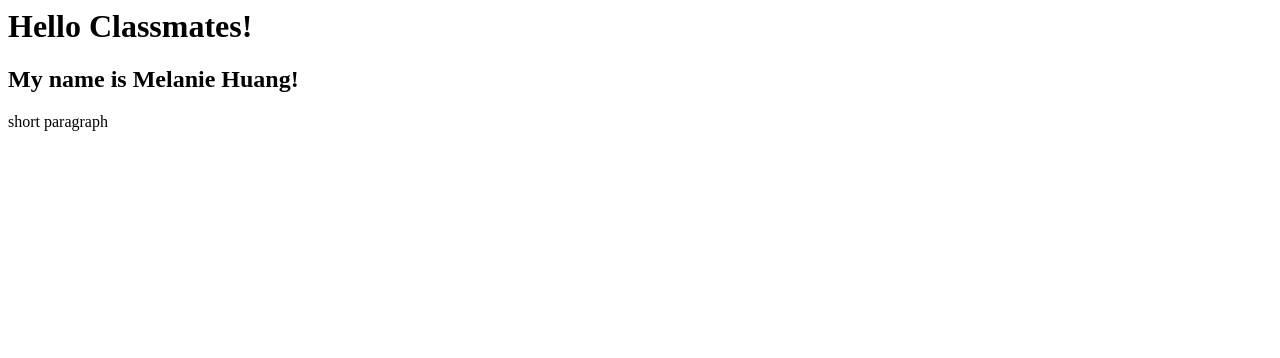
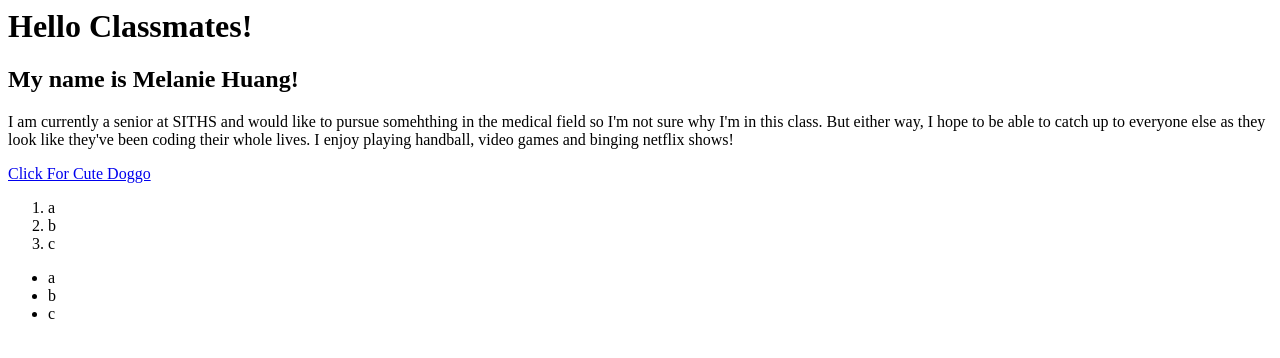
Before and after one commit to staten-island-tech/intro-to-html-MelanieHuangg, a plain HTML site: page index.html in a window 1280 px wide. Drawn offline with Linux system fonts and the light colour scheme.

Commit message:
indez.html 2

```diff
--- a/index.html
+++ b/index.html
@@ -7,6 +7,17 @@
 <body>
    <h1>Hello Classmates!</h1>
    <h2>My name is Melanie Huang!</h2>
-   <p>short paragraph</p>
+   <p>I am currently a senior at SITHS and would like to pursue somehthing in the medical field so I'm not sure why I'm in this class.
+    But either way, I hope to be able to catch up to everyone else as they look like they've been coding their whole lives. I enjoy
+    playing handball, video games and binging netflix shows! </p>
+   <a href=https://images.app.goo.gl/Fy28AABU6rCaTE2i7>Click For Cute Doggo</a>
+   <ol>
+    <li>a</li>
+    <li>b</li>
+    <li>c</li></ol>
+    <ul>
+    <li>a</li>
+    <li>b</li>
+    <li>c</li></ul>
 </body>
 </html>
```
Also changed, not shown: Barry-Allen-wrong-answer-school-memes.jpg (added).
